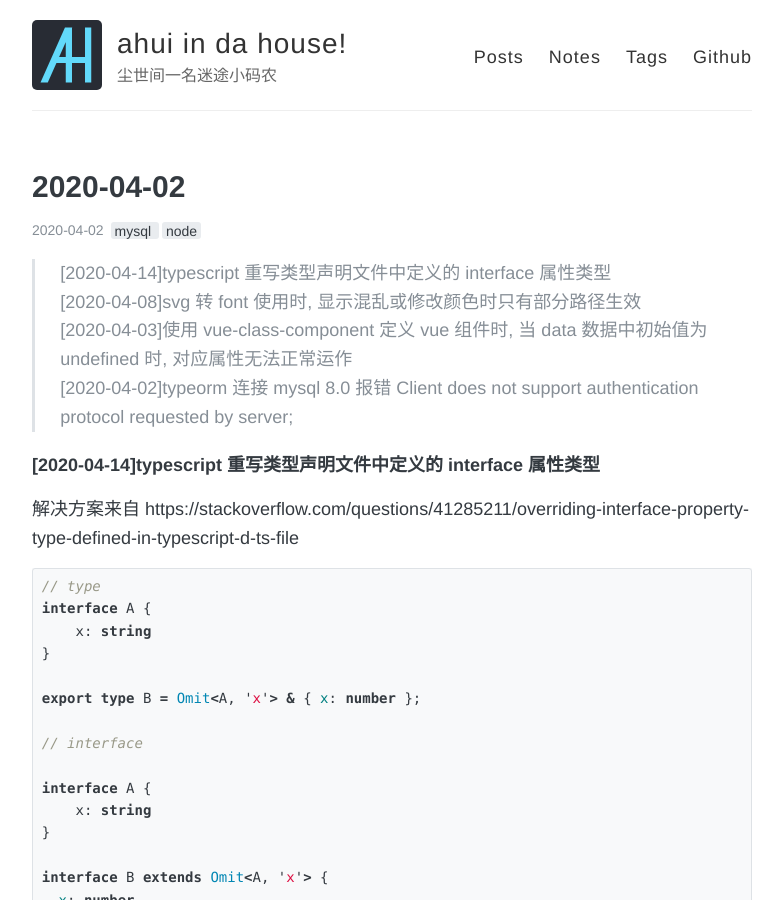
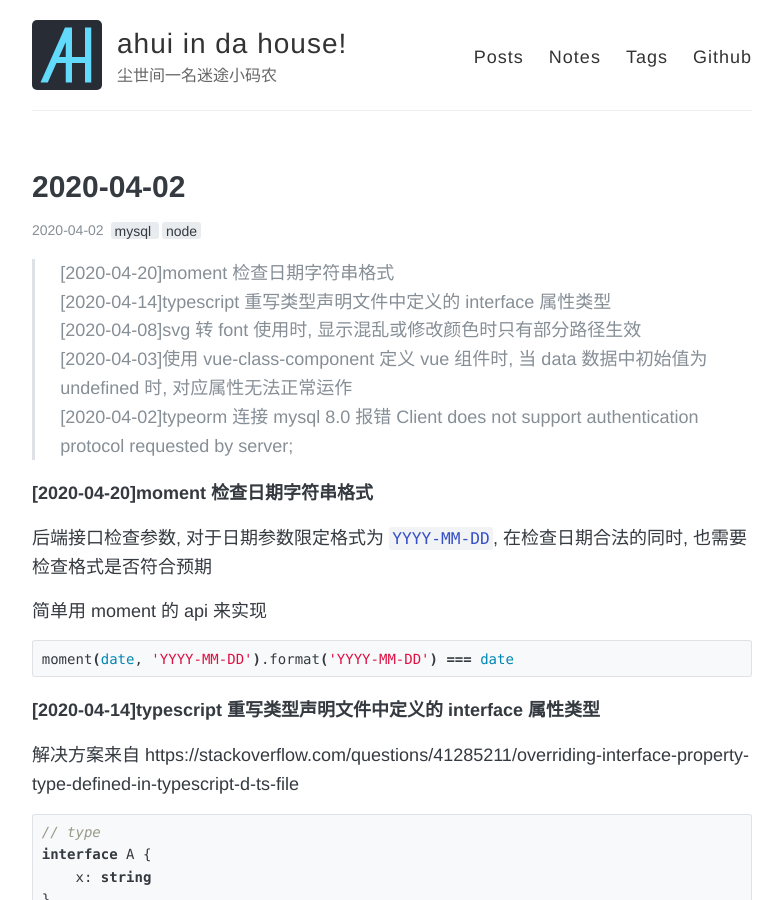
Before and after one commit to funkyLover/blog, a Jekyll site: the page built from notes/_posts/2020-04-02-notes.md, in a window 1280 px wide and 900 px high. Shown: the whole window, without its empty margins (248-1031 px from the left). Built offline with Jekyll 4.4.1, drawn with Linux system fonts in a browser that asks for light colours; comment, search, counter and statistics services are not loaded.

Commit message:
add note;

````diff
--- a/notes/_posts/2020-04-02-notes.md
+++ b/notes/_posts/2020-04-02-notes.md
@@ -7,10 +7,21 @@ comments: true
 share: true
 ---
 
+> [2020-04-20]moment 检查日期字符串格式  <br>
 > [2020-04-14]typescript 重写类型声明文件中定义的 interface 属性类型  <br>
 > [2020-04-08]svg 转 font 使用时, 显示混乱或修改颜色时只有部分路径生效 <br>
 > [2020-04-03]使用 vue-class-component 定义 vue 组件时, 当 data 数据中初始值为 undefined 时, 对应属性无法正常运作 <br>
 > [2020-04-02]typeorm 连接 mysql 8.0 报错 Client does not support authentication protocol requested by server; <br>
+
+##### [2020-04-20]moment 检查日期字符串格式
+
+后端接口检查参数, 对于日期参数限定格式为 `YYYY-MM-DD`, 在检查日期合法的同时, 也需要检查格式是否符合预期
+
+简单用 moment 的 api 来实现
+
+```bash
+moment(date, 'YYYY-MM-DD').format('YYYY-MM-DD') === date
+```
 
 ##### [2020-04-14]typescript 重写类型声明文件中定义的 interface 属性类型
 
````
